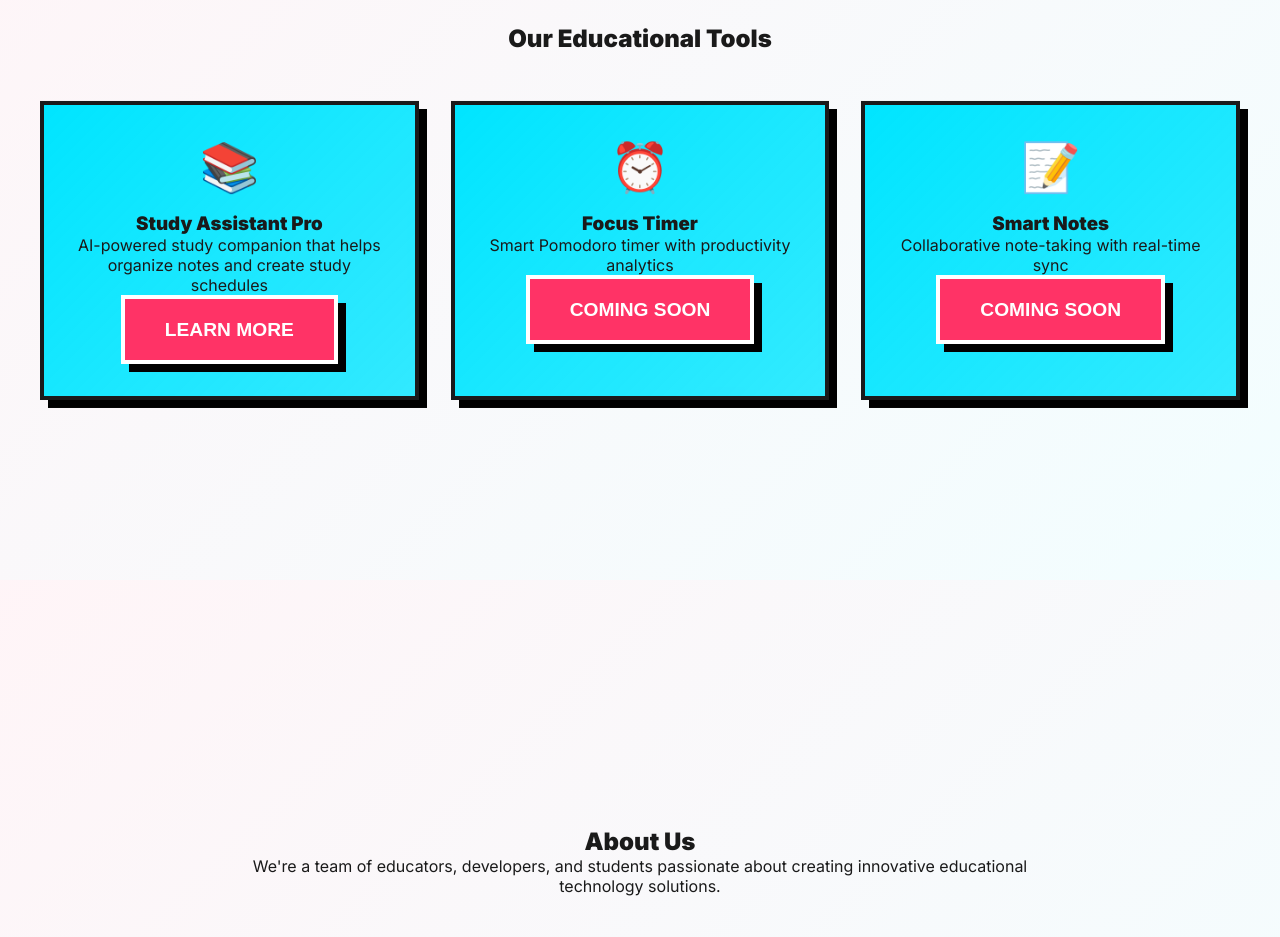
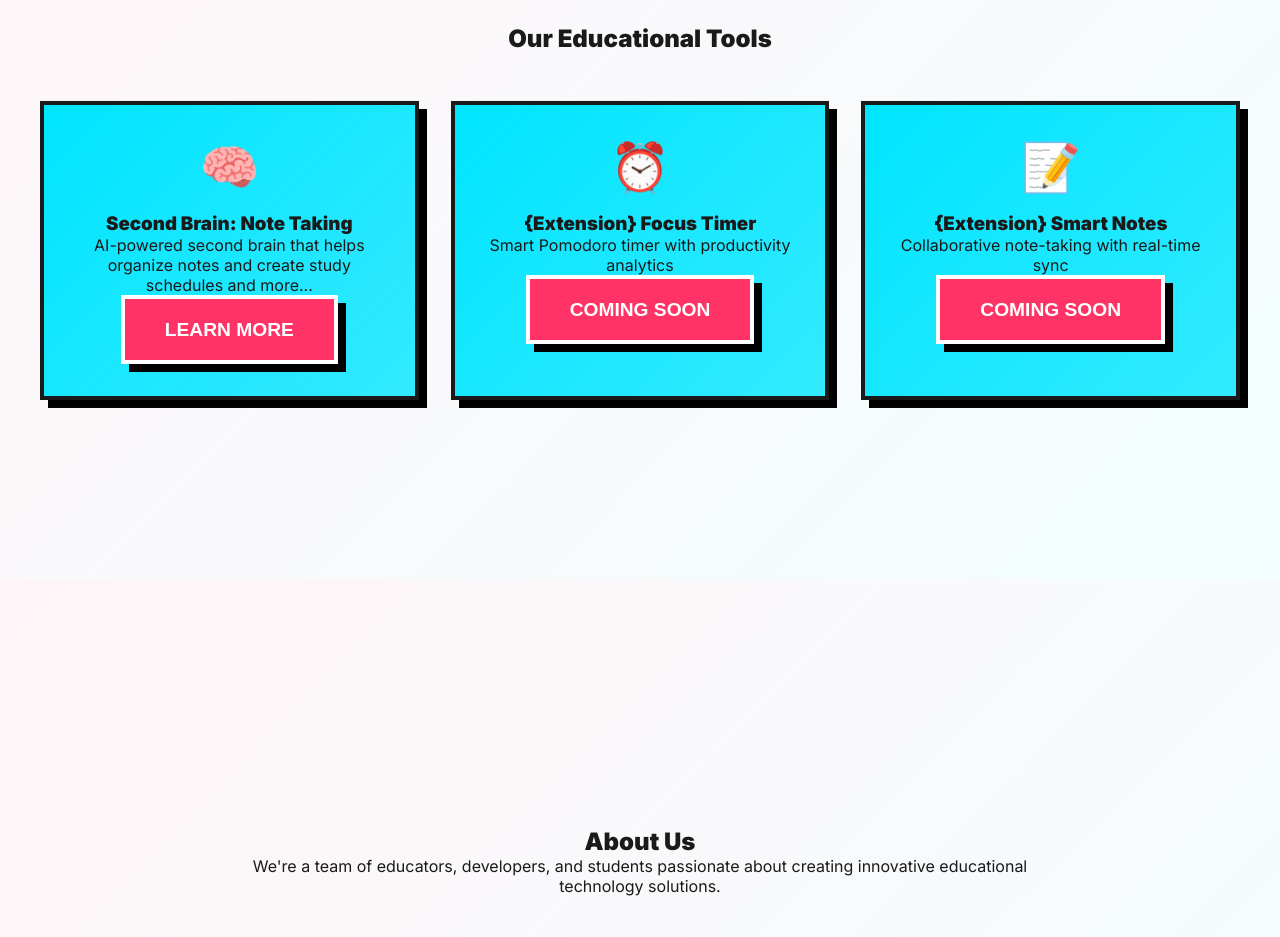
Before and after one commit to CerebralTechies/home, a plain HTML site: page index.html in a window 1280 px wide. Shown: the part 1020-1957 px from the top of the page. Drawn offline with Linux system fonts and the light colour scheme.

Commit message:
Update index.html

```diff
--- a/index.html
+++ b/index.html
@@ -604,20 +604,20 @@
         <h2>Our Educational Tools</h2>
         <div class="tool-grid">
             <div class="tool-card" id="studyAssistant">
-                <div class="tool-icon">📚</div>
-                <h3>Study Assistant Pro</h3>
-                <p>AI-powered study companion that helps organize notes and create study schedules</p>
+                <div class="tool-icon">🧠</div>
+                <h3>Second Brain: Note Taking</h3>
+                <p>AI-powered second brain that helps organize notes and create study schedules and more...</p>
                 <button class="view-btn">Learn More</button>
             </div>
             <div class="tool-card">
                 <div class="tool-icon">⏰</div>
-                <h3>Focus Timer</h3>
+                <h3>{Extension} Focus Timer</h3>
                 <p>Smart Pomodoro timer with productivity analytics</p>
                 <button class="view-btn">Coming Soon</button>
             </div>
             <div class="tool-card">
                 <div class="tool-icon">📝</div>
-                <h3>Smart Notes</h3>
+                <h3>{Extension} Smart Notes</h3>
                 <p>Collaborative note-taking with real-time sync</p>
                 <button class="view-btn">Coming Soon</button>
             </div>
@@ -627,16 +627,16 @@
     <div id="projectModal" class="modal">
         <div class="modal-content">
             <span class="close-btn">&times;</span>
-            <h2 class="modal-title">Study Assistant Pro</h2>
+            <h2 class="modal-title">Second Brain: Note Taking</h2>
             <div class="video-container">
                 <video width="100%" controls>
-                    <source src="https://test-videos.co.uk/vids/bigbuckbunny/mp4/h264/360/Big_Buck_Bunny_360_10s_1MB.mp4" type="video/mp4">
+                    <source src="assets/videos/ad.mp4" type="video/mp4">
                     Your browser does not support the video tag.
                 </video>
             </div>
             <div class="project-details">
-                <h3 class="project-subtitle">Transform Your Study Habits</h3>
-                <p class="project-description">Study Assistant Pro is your personal AI-powered study companion that helps you maximize your learning potential and achieve better results.</p>
+                <h3 class="project-subtitle">Transform Yourself</h3>
+                <p class="project-description">Second Brain: Note Taking is an app primarily focused on offloading data from your brain for more efficiency and productivity.</p>
                 <div class="features-container">
                     <h4 class="features-title">Key Features:</h4>
                     <ul class="features-list">
@@ -647,7 +647,7 @@
                         <li>Cross-platform Sync</li>
                     </ul>
                 </div>
-                <button class="cta-btn modal-cta">Try Beta Version</button>
+                <button class="cta-btn modal-cta">Download the PPT: Ignite Milestone - 3 </button>
             </div>
         </div>
     </div>
```
